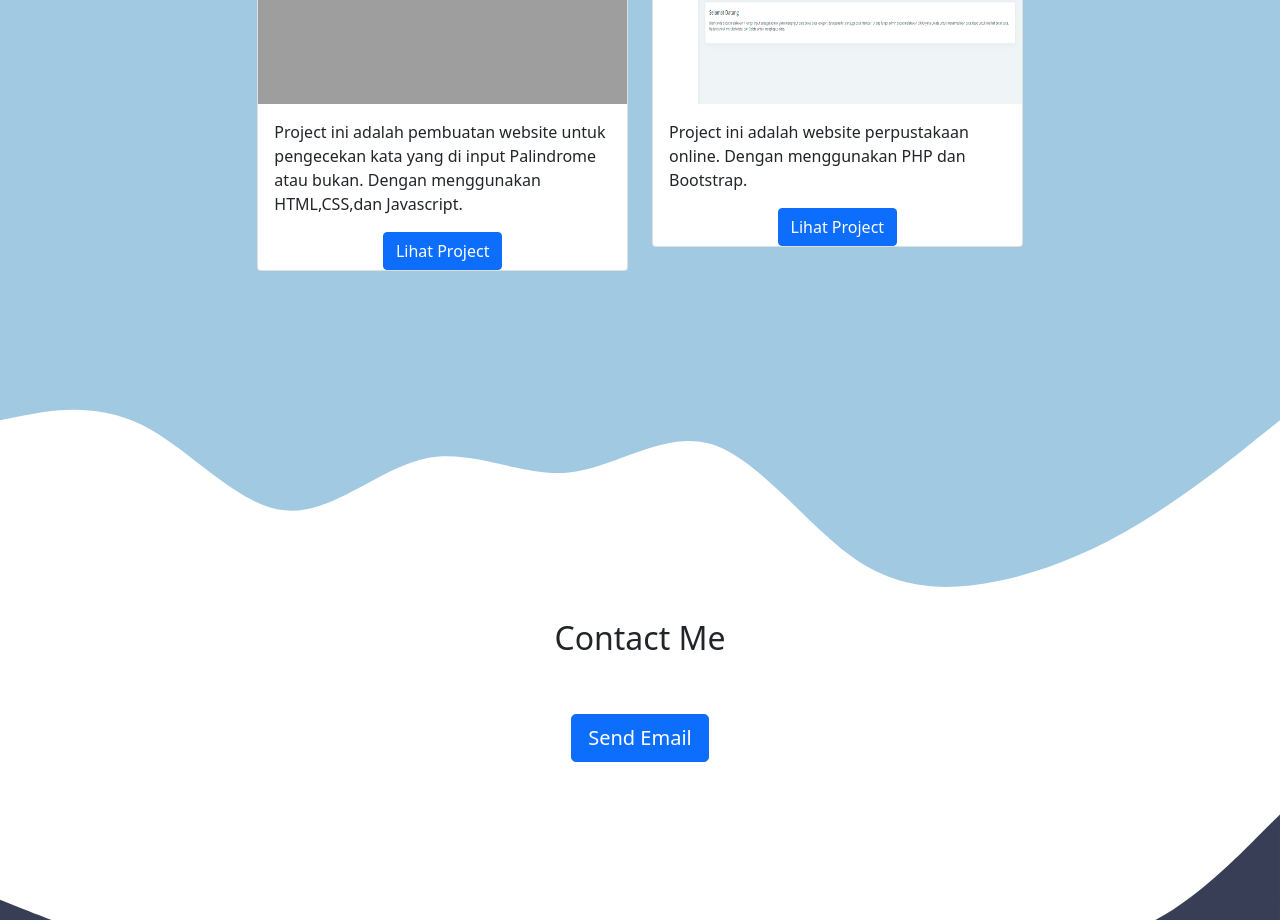
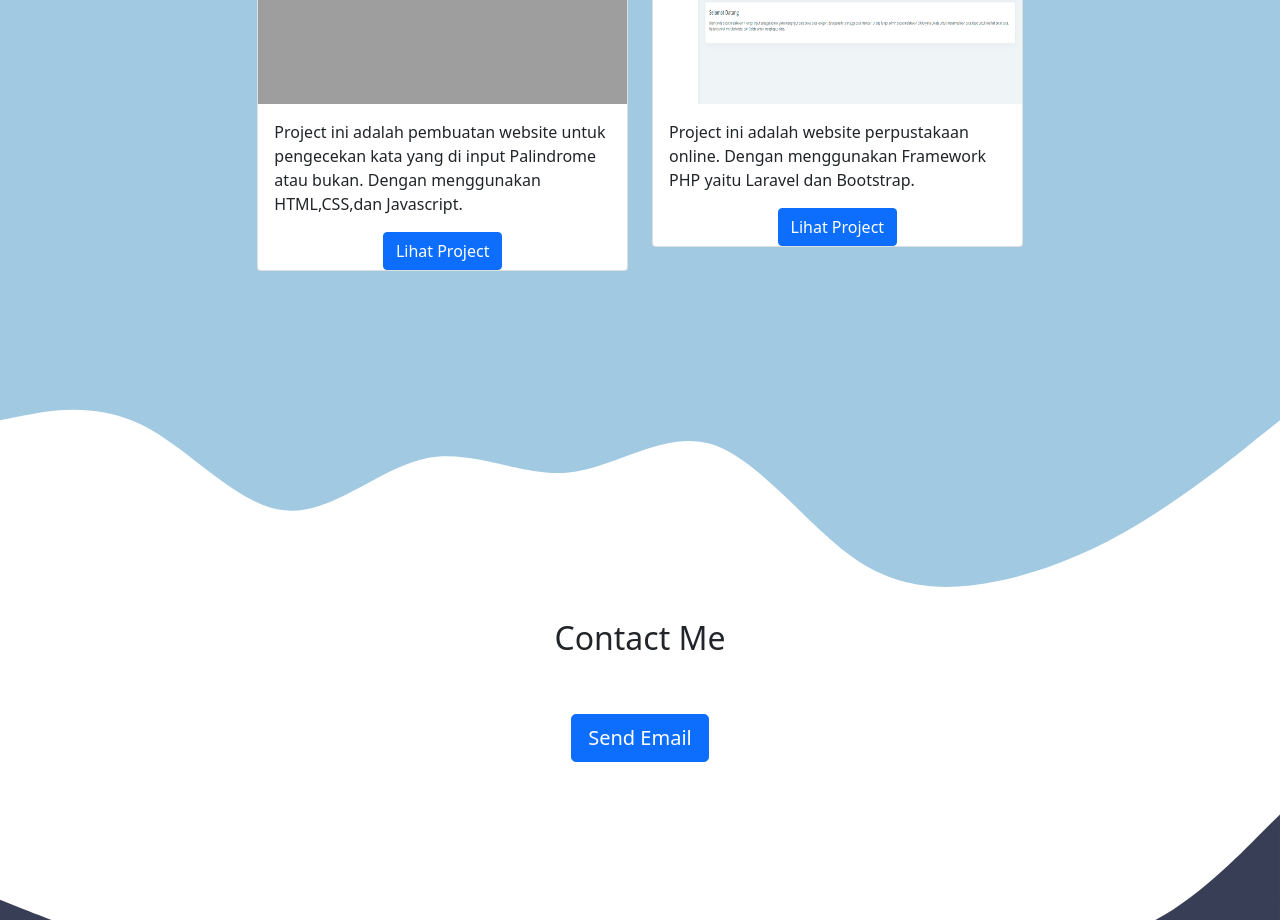
Before and after one commit to windioo/Portofolio, a plain HTML site: page index.html in a window 1280 px wide. Shown: the part 1820-2740 px from the top of the page. Drawn offline with nearby package versions, Linux system fonts and the light colour scheme; grey boxes are pictures that could not be loaded.

Commit message:
Update index.html

```diff
--- a/index.html
+++ b/index.html
@@ -169,7 +169,7 @@
             <div class="card-body">
               <p class="card-text">
                 Project ini adalah website perpustakaan online. Dengan
-                menggunakan PHP dan Bootstrap.
+                menggunakan Framework PHP yaitu Laravel dan Bootstrap.
               </p>
             </div>
             <div class="col text-center">
```
